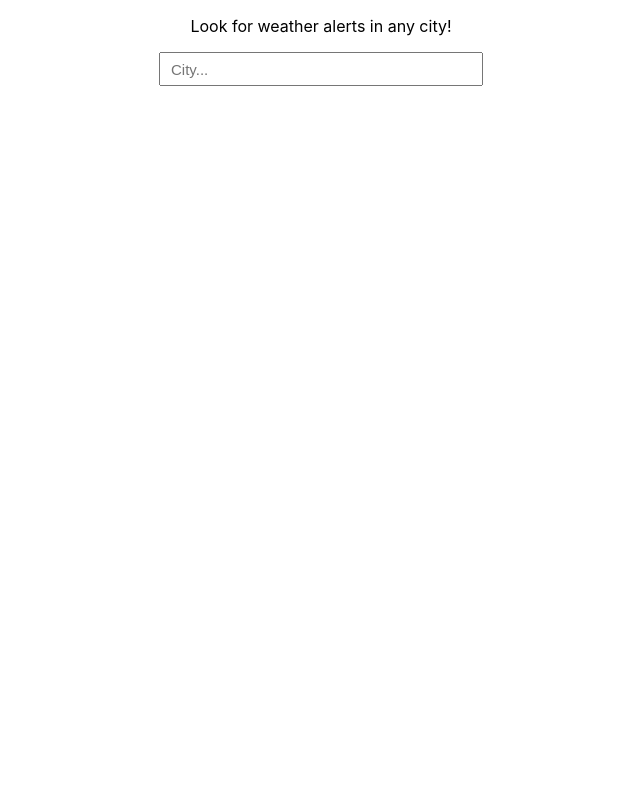
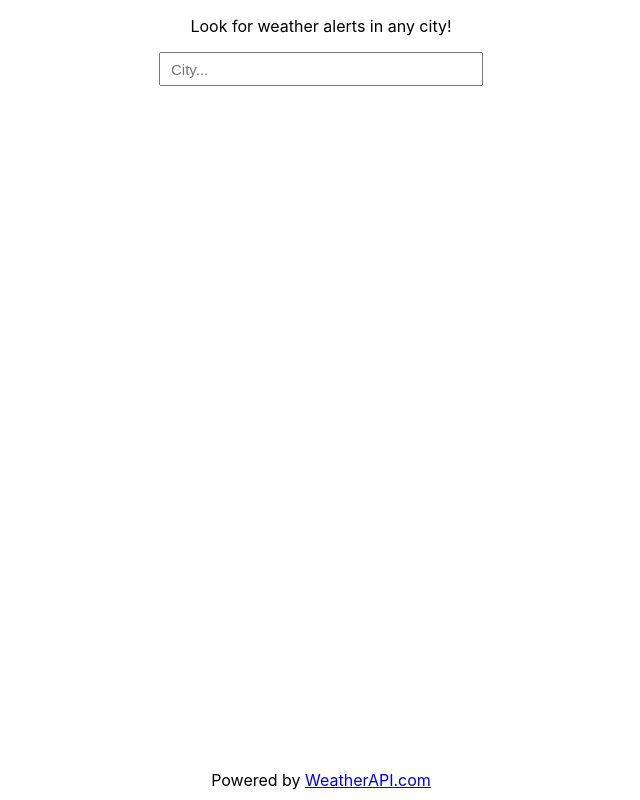
Before and after one commit to Holdmedve/hailstorm-alert, a React (Create React App) app in the folder client/: page / in a window 1280 px wide. Shown: the whole page, without its empty margins (319-959 px from the left). Built offline with nearby package versions, Linux system fonts and the light colour scheme.

Commit message:
📝 Add readme and weatherapi footer

```diff
--- a/client/src/Components/CitySearch.css
+++ b/client/src/Components/CitySearch.css
@@ -30,3 +30,11 @@
     padding: 10px;
     font-size: 15px;
 }
+
+footer {
+    position: fixed;
+    text-align: center;
+    bottom: 0;
+    margin-bottom: 10px;
+    width: 100%;
+}
--- a/client/src/Components/CitySearch.js
+++ b/client/src/Components/CitySearch.js
@@ -78,6 +78,11 @@ function CitySearch(props) {
                 onFocus={handleInput}
                 onBlur={handleBlur}
             />
+            <footer>
+                Powered by <a href="https://www.weatherapi.com/" title="Free Weather API">
+                    WeatherAPI.com
+                </a>
+            </footer>
             <div className="search-suggestions">
                 {suggestions.map((suggestion) => {
                     return (
```
Also changed, not shown: 1 other file (tests, documents, lock files or other folders).
